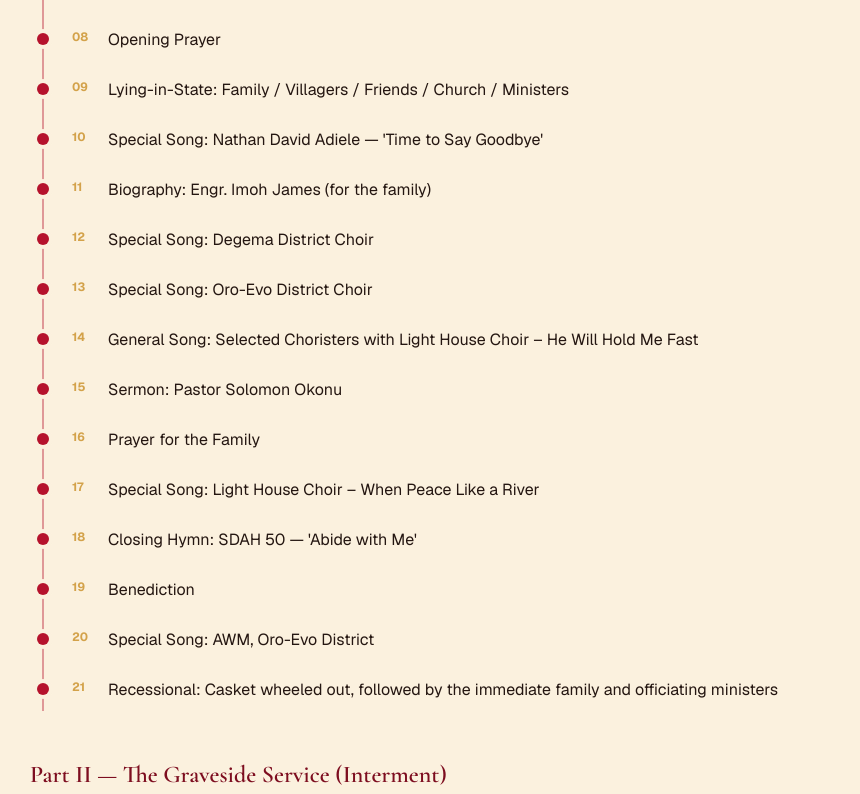
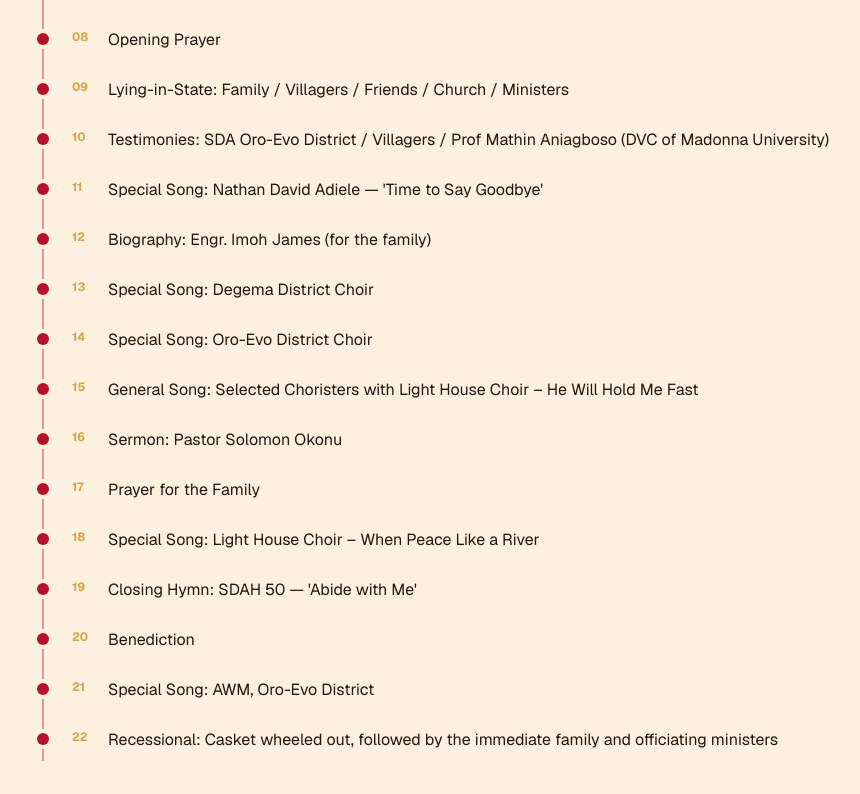
Before and after one commit to dev-emmy001/lovejamesmemorial, a Next.js app: page / in a window 1280 px wide. Shown: the part 2646-3440 px from the top of the page, without its empty margins (186-1046 px from the left). Built offline with nearby package versions, Linux system fonts and the light colour scheme; no server answers; the database is empty.

Commit message:
correction

```diff
--- a/components/Program.tsx
+++ b/components/Program.tsx
@@ -37,6 +37,7 @@ const programData = [
       "Scripture Reading",
       "Opening Prayer",
       "Lying-in-State: Family / Villagers / Friends / Church / Ministers",
+      "Testimonies: SDA Oro-Evo District / Villagers / Prof Mathin Aniagboso (DVC of Madonna University)",
       "Special Song: Nathan David Adiele — 'Time to Say Goodbye'",
       "Biography: Engr. Imoh James (for the family)",
       "Special Song: Degema District Choir",
```
